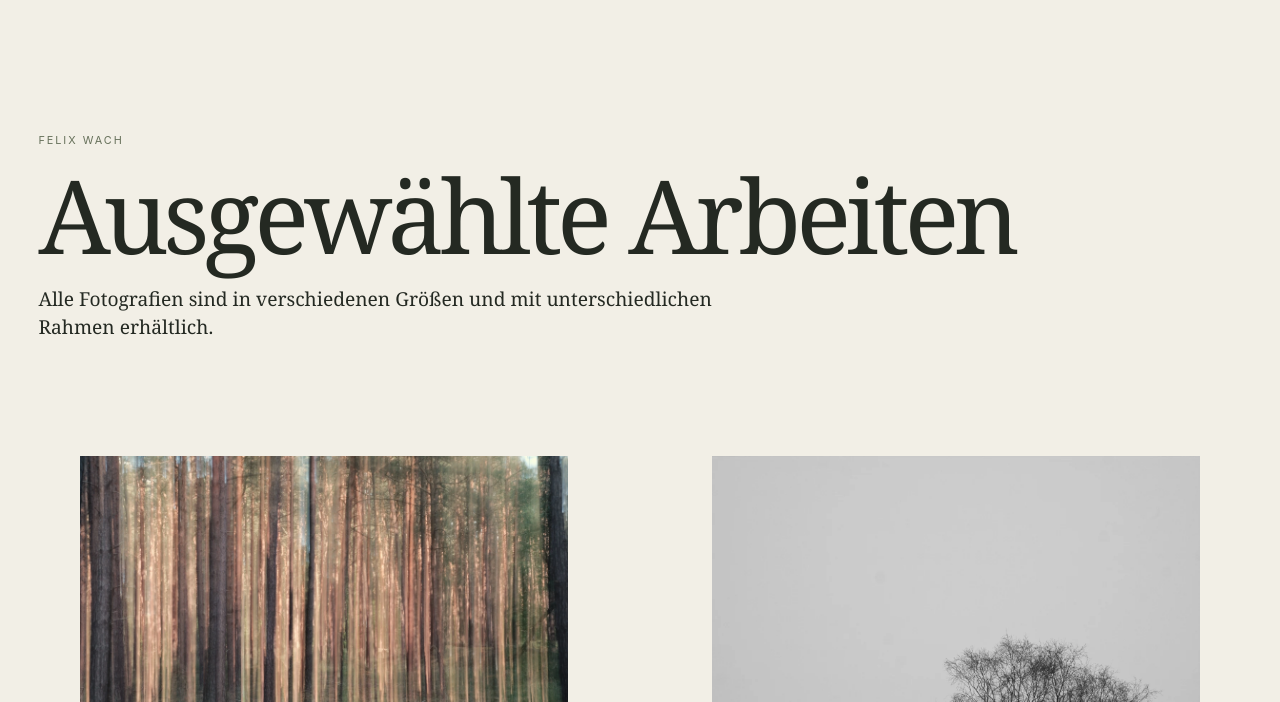
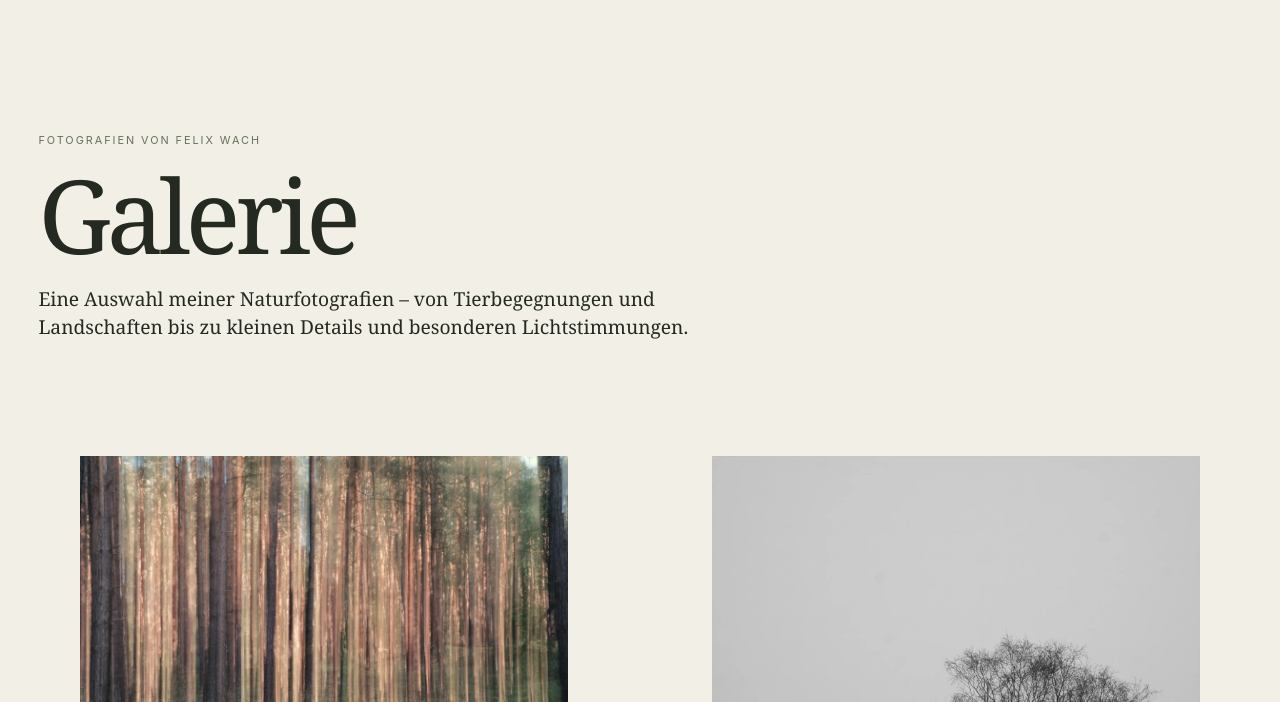
Before and after one commit to turbowilli/wachrecords, a plain HTML site: page work.html in a window 1280 px wide. Shown: the part 98-800 px from the top of the page. Drawn offline with Linux system fonts and the light colour scheme.

Commit message:
Rename portfolio page to Galerie

```diff
--- a/work.html
+++ b/work.html
@@ -3,8 +3,8 @@
 <head>
   <meta charset="utf-8">
   <meta name="viewport" content="width=device-width,initial-scale=1">
-  <title>Arbeiten — WACH RECORDS</title>
-  <meta name="description" content="Ausgewählte Arbeiten von Felix Wach.">
+  <title>Galerie — Felix Wach</title>
+  <meta name="description" content="Naturfotografien von Felix Wach – Tierbegegnungen, Landschaften, Details und Lichtstimmungen.">
   <link rel="stylesheet" href="styles.css?v=20261021m">
 </head>
 <body>
@@ -15,15 +15,15 @@
 </header>
 <div class="mobile-menu" aria-label="Mobile Navigation">
   <button class="close">Schließen</button>
-  <a href="work.html">Arbeiten</a><a href="magazine.html">Publikation</a><a href="exhibitions.html">Ausstellungen</a><a href="about.html">Über mich</a><a href="contact.html">Kontakt</a>
+  <a href="work.html">Galerie</a><a href="magazine.html">Arbeiten</a><a href="exhibitions.html">Ausstellungen</a><a href="about.html">Über mich</a><a href="contact.html">Kontakt</a>
 </div>
 <main>
   <section class="page-hero">
-    <div class="section-kicker" data-content="work.kicker">Felix Wach</div>
-    <h1 class="page-title" data-content="work.title">Ausgewählte Arbeiten</h1>
-    <p data-content="work.intro">Alle Fotografien sind in verschiedenen Größen und mit unterschiedlichen Rahmen erhältlich.</p>
+    <div class="section-kicker" data-content="work.kicker">Fotografien von Felix Wach</div>
+    <h1 class="page-title" data-content="work.title">Galerie</h1>
+    <p data-content="work.intro">Eine Auswahl meiner Naturfotografien – von Tierbegegnungen und Landschaften bis zu kleinen Details und besonderen Lichtstimmungen.</p>
   </section>
-  <section class="work-grid" id="work-grid" aria-label="Ausgewählte Arbeiten"></section>
+  <section class="work-grid" id="work-grid" aria-label="Fotogalerie"></section>
 </main>
 <footer class="site-footer">
   <div>© 2026 Felix Wach</div>
```
